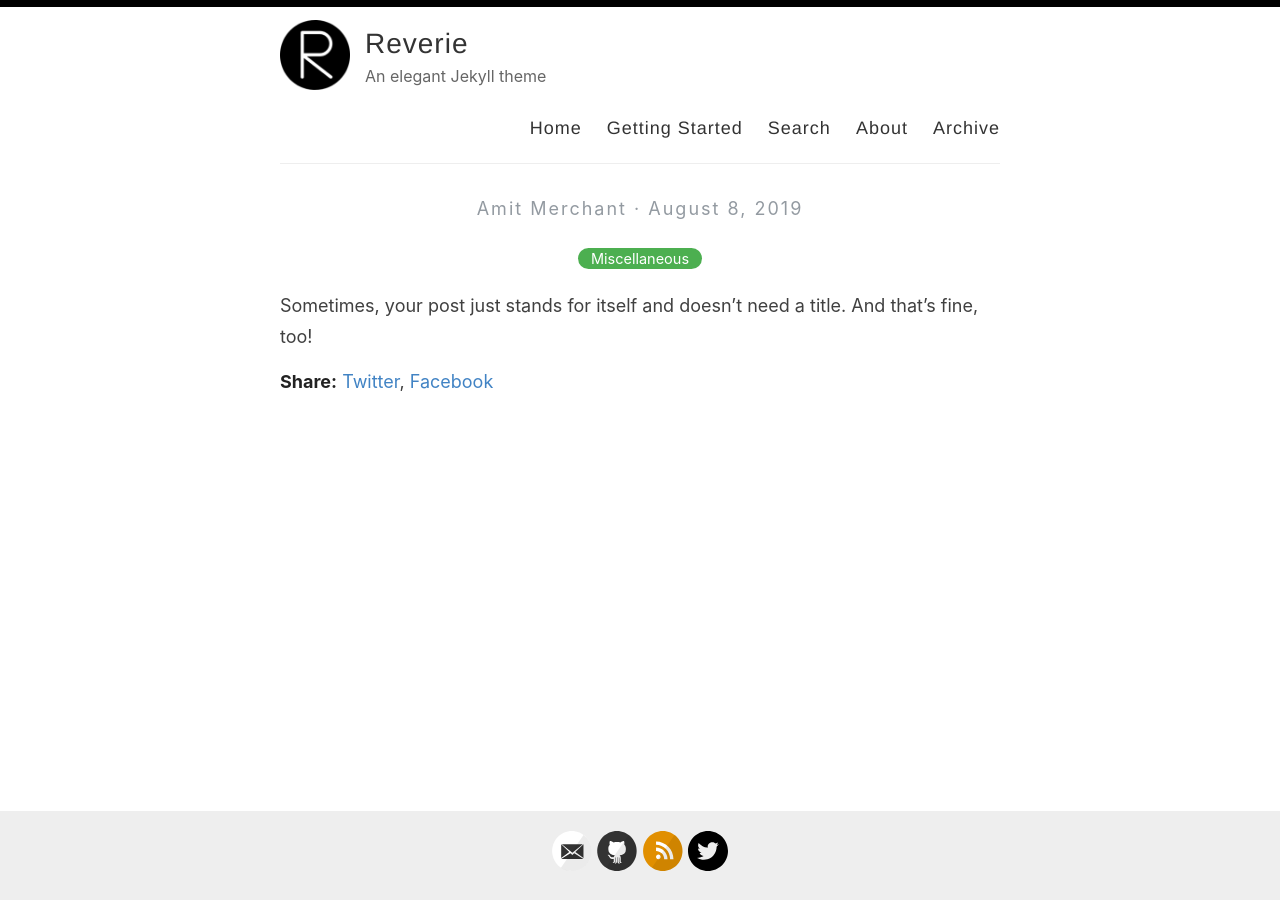
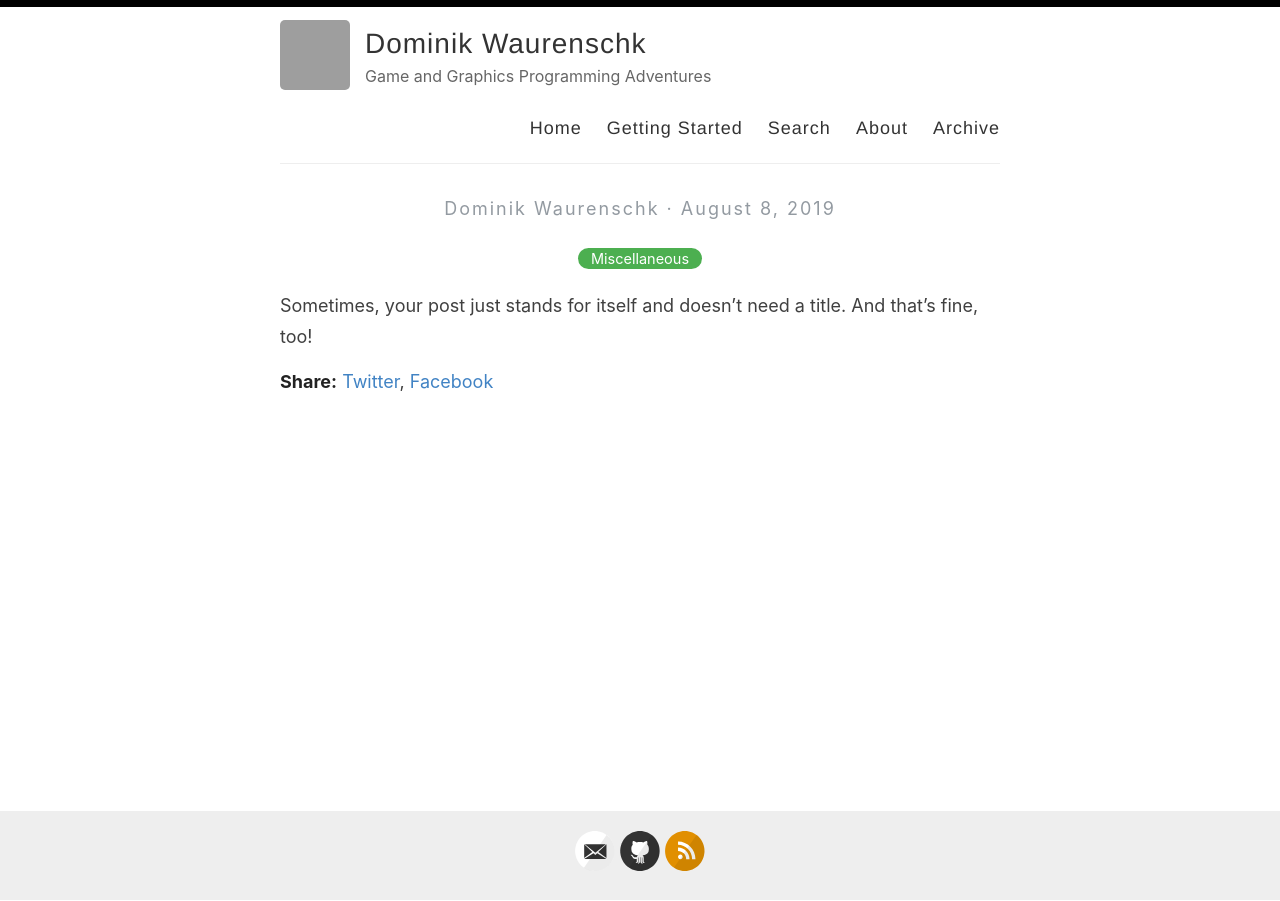
Before and after one commit to DasCapschen/dascapschen.github.io, a Jekyll site: the page built from _posts/2019-08-08-no-title-posts.md, in a window 1280 px wide. Built offline with Jekyll 4.4.1, drawn with Linux system fonts in a browser that asks for light colours; grey boxes are pictures that could not be loaded.

Commit message:
update config

```diff
--- a/_config.yml
+++ b/_config.yml
@@ -3,16 +3,16 @@
 #
 
 # Name of your site (displayed in the header)
-name: Reverie
+name: Dominik Waurenschk
 
 # Name of the author
-author: Amit Merchant
+author: Dominik Waurenschk
 
 # Short bio or description (displayed in the header)
-description: An elegant Jekyll theme
+description: Game and Graphics Programming Adventures
 
 # URL of your avatar or profile pic (you could use your GitHub profile pic)
-avatar: /images/reverie.png
+avatar: https://avatars.githubusercontent.com/u/3923406
 
 #
 # Flags below are optional
@@ -21,15 +21,15 @@ avatar: /images/reverie.png
 # Includes an icon in the footer for each username you enter
 footer-links:
   dribbble:
-  email: amit.d.merchant@gmail.com
+  email: dascapschen@pm.me
   facebook:
   flickr:
-  github: amitmerchant1990/reverie
+  github: dascapschen
   instagram:
   linkedin:
   pinterest:
   rss: rss
-  twitter: amit_merchant
+  twitter:
   stackoverflow:
   youtube: # channel/<your_long_string> or user/<user-name>
   googleplus: # anything in your profile username that comes after plus.google.com/
@@ -41,21 +41,21 @@ footer-links:
 disqus:
 
 # Enter your Google Analytics web tracking code (e.g. UA-2110908-2) to activate tracking
-google_analytics: UA-43339302-11
+google_analytics:
 
 # For newer "GA4" analytics, use the following instead of the "UA" entry above
 #google_analytics_ga4: G-GABC1DEFG
 
 # Your website URL (e.g. http://amitmerchant1990.github.io or http://www.amitmerchant.com)
 # Used for Sitemap.xml and your RSS feed
-url: http://www.amitmerchant.com/reverie
-enforce_ssl: https://www.amitmerchant.com/reverie
+url: http://blog.waurenschk.de
+enforce_ssl: https://blog.waurenschk.de
 
 # If you're hosting your site at a Project repository on GitHub pages
 # (http://yourusername.github.io/repository-name)
 # and NOT your User repository (http://yourusername.github.io)
 # then add in the baseurl here, like this: "/repository-name"
-baseurl: "/reverie"
+baseurl:
 
 #
 # !! You don't need to change any of the configuration flags below !!
```
